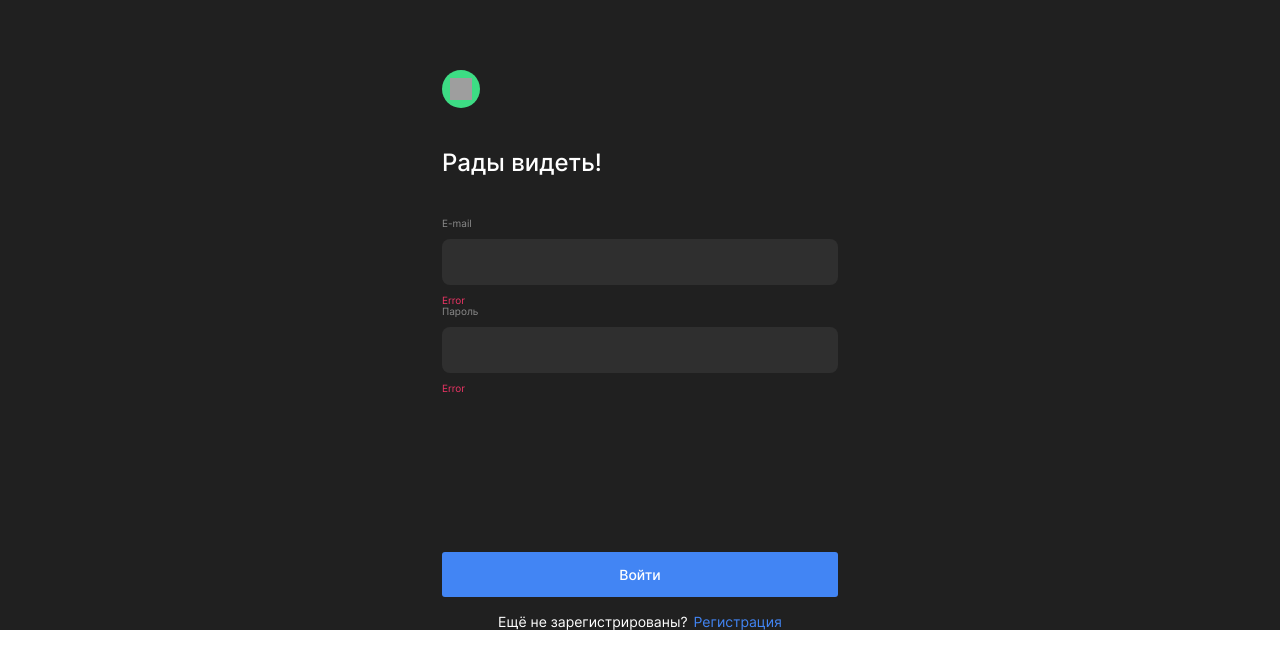
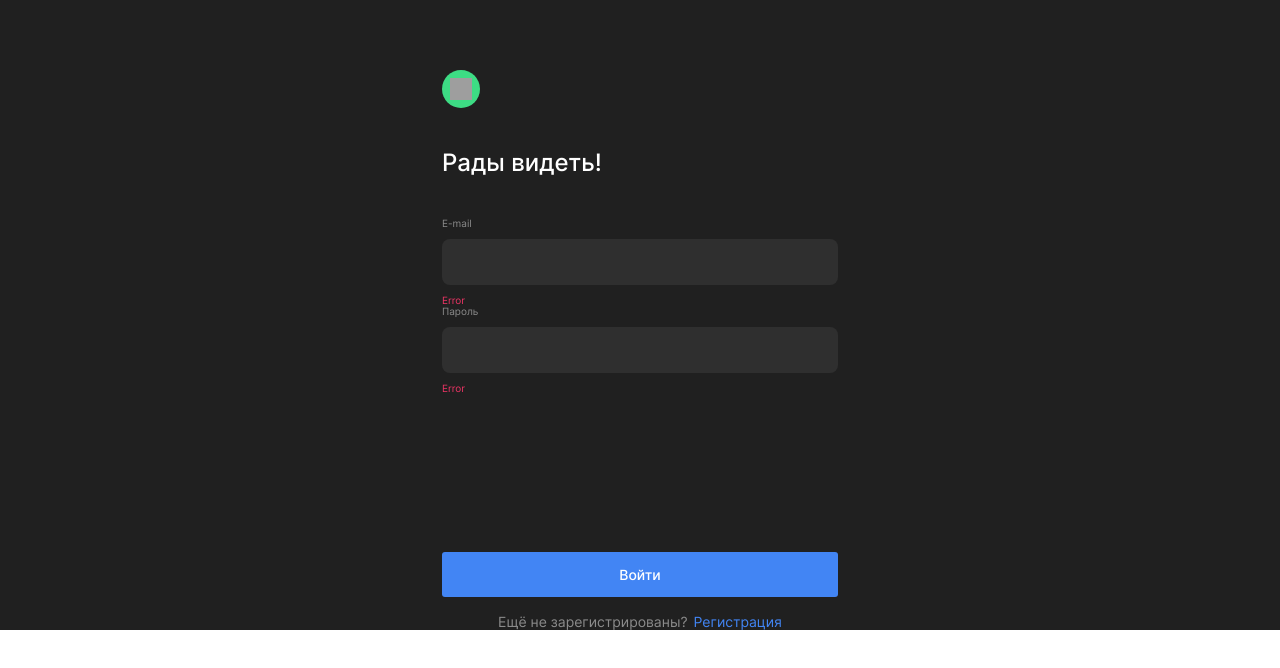
Before and after one commit to Easy-Deny/movies-explorer-frontend, a React (Create React App) app: page /sign-in in a window 1280 px wide. Shown: the top 668 px of the page. Built offline with nearby package versions, Linux system fonts and the light colour scheme; grey boxes are pictures that could not be loaded.

Commit message:
fix sign-in/sign-up description color

```diff
--- a/src/blocks/auth/__description/auth__description.css
+++ b/src/blocks/auth/__description/auth__description.css
@@ -4,6 +4,7 @@
     letter-spacing: 0em;
     text-align: center;
     margin: 0;
+    color: #8B8B8B;
 }
 
 @media screen and (max-width:320px) {
```
